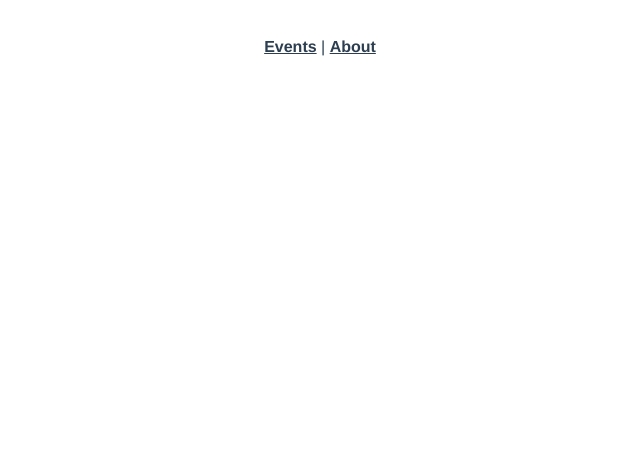
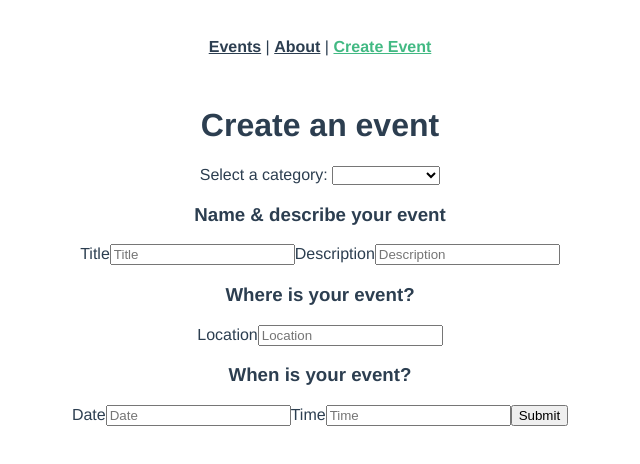
Before and after one commit to Viktorres19/vue-mastery-02-real-world-vue-3, a Vue app: page /event/create in a window 1280 px wide. Shown: the top 464 px of the page, without its empty margins (320-960 px from the left). Built offline with nearby package versions, Linux system fonts and the light colour scheme; no server answers.

Commit message:
22-global-state vuex-fundamentals

```diff
--- /dev/null
+++ b/db.json
@@ -0,0 +1,35 @@
+
+{
+	"events": [
+		{
+			"id": 123,
+			"category": "animal welfare",
+			"title": "Cat Adoption Day",
+			"description": "Find your new feline friend at this event.",
+			"location": "Meow Town",
+			"date": "January 28, 2022",
+			"time": "12:00",
+			"organizer": "Kat Laydee"
+		},
+		{
+			"id": 456,
+			"category": "food",
+			"title": "Community Gardening",
+			"description": "Join us as we tend to the community edible plants.",
+			"location": "Flora City",
+			"date": "March 14, 2022",
+			"time": "10:00",
+			"organizer": "Fern Pollin"
+		},
+		{
+			"id": 789,
+			"category": "sustainability",
+			"title": "Beach Cleanup",
+			"description": "Help pick up trash along the shore.",
+			"location": "Playa Del Carmen",
+			"date": "July 22, 2022",
+			"time": "11:00",
+			"organizer": "Carey Wales"
+		}
+	]
+}
--- a/package.json
+++ b/package.json
@@ -3,12 +3,13 @@
   "version": "0.1.0",
   "private": true,
   "scripts": {
-    "serve": "vue-cli-service serve",
+    "serve": "vue-cli-service serve & json-server --watch db.json",
     "build": "vue-cli-service build"
   },
   "dependencies": {
     "axios": "^0.27.2",
     "core-js": "^3.6.5",
+    "uuid": "^8.3.2",
     "vue": "^3.0.0",
     "vue-router": "^4.0.0-0",
     "vuex": "^4.0.0-0"
--- a/src/App.vue
+++ b/src/App.vue
@@ -1,7 +1,8 @@
 <template>
   <div id="nav">
     <router-link to="/">Events</router-link> |
-    <router-link to="/about">About</router-link>
+    <router-link to="/about">About</router-link> |
+    <router-link to="/event/create">Create Event</router-link>
   </div>
   <router-view/>
 </template>
--- a/src/router/index.js
+++ b/src/router/index.js
@@ -1,7 +1,8 @@
 import { createRouter, createWebHistory } from 'vue-router'
-import Home from '../views/Home.vue'
-import EventDetails from '../views/EventDetails.vue'
-import About from '../views/About.vue'
+import Home from '@/views/Home.vue'
+import EventDetails from '@/views/EventDetails.vue'
+import EventCreate from '@/views/EventCreate.vue'
+import About from '@/views/About.vue'
 
 const routes = [
   {
@@ -16,6 +17,11 @@
     component: EventDetails
   },
   {
+    path: '/event/create',
+    name: 'EventCreate',
+    component: EventCreate
+  },
+  {
     path: '/about',
     name: 'About',
     component: About
--- a/src/store/index.js
+++ b/src/store/index.js
@@ -2,6 +2,7 @@
 
 export default createStore({
   state: {
+    user: 'Viktor Lukyanchenkov'
   },
   mutations: {
   },
--- /dev/null
+++ b/src/views/EventCreate.vue
@@ -0,0 +1,98 @@
+<template>
+  <h1>Create an event</h1>
+
+  <div class="form-container">
+
+    <form @submit.prevent="onSubmit">
+      <label>Select a category: </label>
+      <select v-model="event.category">
+        <option
+          v-for="option in categories"
+          :value="option"
+          :key="option"
+          :selected="option === event.category"
+        >{{ option }}</option>
+      </select>
+
+      <h3>Name & describe your event</h3>
+
+      <label>Title</label>
+      <input
+        v-model="event.title"
+        type="text"
+        placeholder="Title"
+      >
+
+      <label>Description</label>
+      <input
+        v-model="event.description"
+        type="text"
+        placeholder="Description"
+      />
+
+      <h3>Where is your event?</h3>
+
+      <label>Location</label>
+      <input
+        v-model="event.location"
+        type="text"
+        placeholder="Location"
+      />
+
+      <h3>When is your event?</h3>
+      <label>Date</label>
+      <input
+        v-model="event.date"
+        type="text"
+        placeholder="Date"
+      />
+
+      <label>Time</label>
+      <input
+        v-model="event.time"
+        type="text"
+        placeholder="Time"
+      />
+
+      <button type="submit">Submit</button>
+    </form>
+
+  </div>
+</template>
+
+<script>
+import { v4 as uuidv4 } from 'uuid';
+
+export default {
+  data () {
+    return {
+      categories: [
+        'sustainability',
+        'nature',
+        'animal welfare',
+        'housing',
+        'education',
+        'food',
+        'community'
+      ],
+      event: {
+        id: '',
+        category: '',
+        title: '',
+        description: '',
+        location: '',
+        date: '',
+        time: '',
+        organizer: ''
+      }
+    }
+  },
+  methods: {
+    onSubmit() {
+      this.event.id = uuidv4()
+      this.event.organizer = this.$store.state.user
+      console.log("Event:", this.event)
+    }
+  }
+}
+</script>
```
Also changed, not shown: 2 other files (tests, documents, lock files or other folders).
